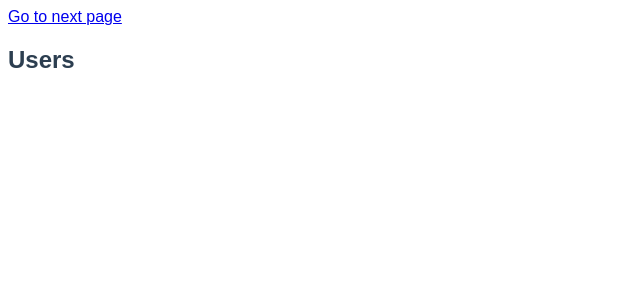
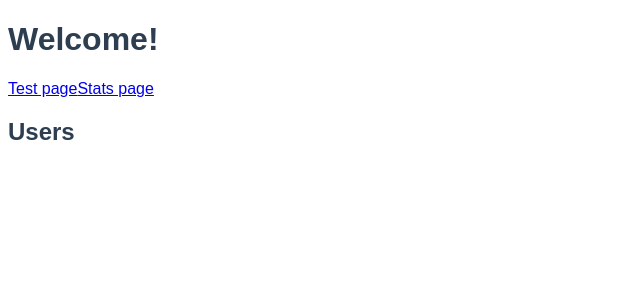
Before and after one commit to HLLissau/Diabetes_Group13, a Vue app in the folder frontend/: page / in a window 1280 px wide. Before the commit this address led to /configure-admin/. Shown: the top 300 px of the page, without its empty margins (0-640 px from the left). Built offline with nearby package versions, Linux system fonts and the light colour scheme.

Commit message:
Router links added

```diff
--- a/frontend/src/App.vue
+++ b/frontend/src/App.vue
@@ -1,22 +1,21 @@
 <template>
   <div>
-    <router-link to="/pages/TestPage">Go to next page</router-link>
-  <router-view/>
+    <WelcomePage/>
+  <!--<router-view/>-->
 </div>
 </template>
 
 <script>
-//import WelcomePage from './pages/WelcomePage.vue'
+import WelcomePage from './pages/WelcomePage.vue'
 
 export default {
   name: 'App',
   data() {
     return {
-      title: 'test'
     }
   },
   components: {
-    //WelcomePage,
+    WelcomePage,
   }
 }
 </script>
--- a/frontend/src/pages/WelcomePage.vue
+++ b/frontend/src/pages/WelcomePage.vue
@@ -1,9 +1,10 @@
 <template>
    <div id="nav">
-    <h1>Go to stats page</h1>
-    <router-link to="/pages/StatsPage">Login</router-link>
-  <router-view/>
-</div>
+    <h1>Welcome!</h1>
+    <router-link :to="'/pages/TestPage'">Test page</router-link>
+    <router-link :to="'/pages/StatsPage'">Stats page</router-link>
+    <router-view/>
+  </div>
 </template>
 
 <script>
--- a/frontend/src/router.js
+++ b/frontend/src/router.js
@@ -41,7 +41,7 @@ const routes = [
 ]
 
 const router = createRouter({
-  history: createWebHistory('configure-admin'),
+  history: createWebHistory(),
 
   routes: routes,
   linkActiveClass: 'active'
```
